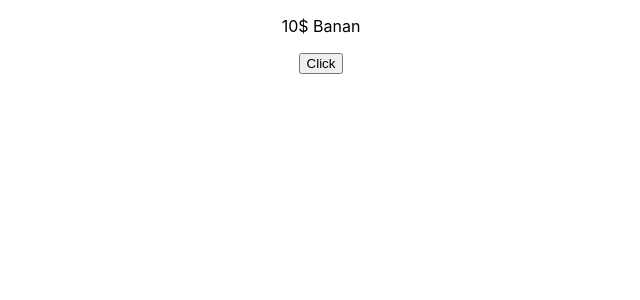
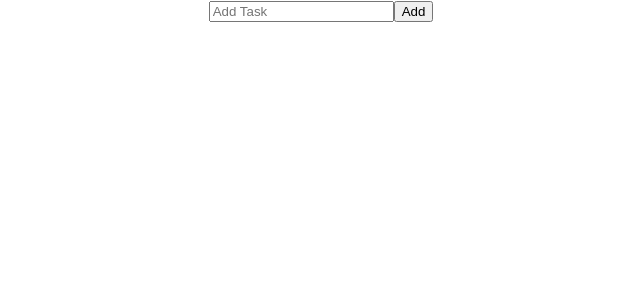
Before and after one commit to vasil2626/react-Project, a React (Create React App) app: page / in a window 1280 px wide. Shown: the top 300 px of the page, without its empty margins (319-959 px from the left). Built offline with nearby package versions, Linux system fonts and the light colour scheme.

Commit message:
lesson-6

```diff
--- a/src/App.js
+++ b/src/App.js
@@ -1,8 +1,10 @@
 import React from 'react';
 import './App.css';
+import ToDo from './Components/ToDo';
+// import Description from './Product/Description';
 // import Residence from './location/loc';
 // import Names from './names/names';
-import Price from './Product/Price';
+// import Price from './Product/Price';
 // import Product from './Product/Product';
 // import Prof from './profesion/profesion';
 
@@ -16,12 +18,12 @@ function App() {
      <Prof prof="web developer"/>
      <Residence res="u.s.a" /> */}
      {/* <Product /> */}
-     <Price
+     {/* <Price
      price="10$"
      reat={ 480 }
-     name= " Banan"/>
-
-
+     name= " Banan"
+     /> */}
+     <ToDo/>
     </div>
   );
 }
--- /dev/null
+++ b/src/Components/Task.jsx
@@ -0,0 +1,12 @@
+import React from 'react';
+
+
+function Task(props) {
+
+    return (
+
+        <li>{props.elem}</li>
+
+    );
+}
+export default Task;
--- /dev/null
+++ b/src/Components/ToDo.jsx
@@ -0,0 +1,51 @@
+import React, { Component } from 'react';
+import Task from './Task';
+
+class ToDo extends Component {
+    state = {
+        inputValue: '',
+        task: []
+    };
+
+    handleChange = (event) => {
+        this.setState({
+            inputValue: event.target.value
+        })
+    }
+
+    handleClick = (event) => {
+        let { inputValue, task } = this.state;
+        task.push(inputValue);
+        this.setState({
+            task: task,
+            inputValue: ''
+        })
+    }
+    render() {
+        let { inputValue, task } = this.state
+        return (
+            <div>
+                <div>
+                    <input type='text'
+                        placeholder='Add Task'
+                        value={inputValue}
+                        onChange={this.handleChange}>
+                    </input>
+                    <button
+                        onClick={this.handleClick}>
+                        Add
+                </button>
+                    <ol>
+                        {task.map((task, index) => {
+                            return < Task elem={task} key={index} />
+                        })}
+                    </ol>
+
+                </div>
+            </div>
+
+        );
+    };
+};
+
+export default ToDo;
--- a/src/Product/Price.jsx
+++ b/src/Product/Price.jsx
@@ -9,6 +9,7 @@ constructor(props){
         price: props.price,
         reat: props.reat,
         name: props.name
+
     };
 }
 buttonClick = ()=> {
--- a/src/Product/Product.jsx
+++ b/src/Product/Product.jsx
@@ -10,8 +10,8 @@ class Product extends Component {
             <div>
                 <div>
                         <Name name={this.props.name}/>
-                        <Price price={this.props.price}/>
-                        <Description  desc={this.props.desc}/>
+                        <Price price={this.props.price} reat={this.props.reat}  />
+                        <Description desc={this.props.desc}/>
 
                 </div>
 
```
